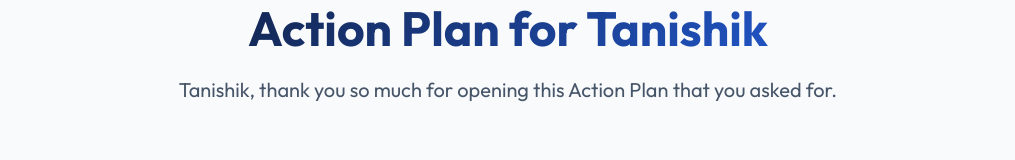
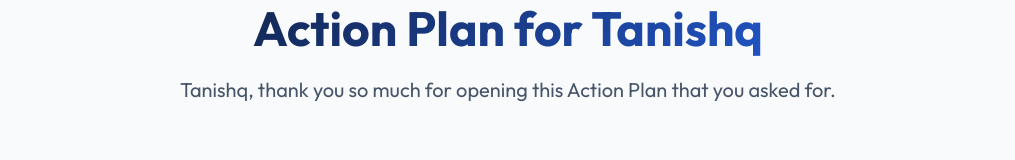
Before and after one commit to GravitechAI/Tanishq-actionplan, a plain HTML site: page index.html in a window 1280 px wide. Shown: the top 160 px of the page, without its empty margins (132-1147 px from the left). Drawn offline with Linux system fonts and the light colour scheme.

Commit message:
Update index.html

```diff
--- a/index.html
+++ b/index.html
@@ -347,8 +347,8 @@
 <body>
 
     <header class="container fade-in-up">
-        <h1>Action Plan for Tanishik</h1>
-        <p>Tanishik, thank you so much for opening this Action Plan that you asked for.</p>
+        <h1>Action Plan for Tanishq</h1>
+        <p>Tanishq, thank you so much for opening this Action Plan that you asked for.</p>
     </header>
 
     <main class="container">
@@ -552,7 +552,7 @@
             <h3>Ready to scale?</h3>
             <p style="margin-top: 16px;">If you’re thinking that we’ve sorted these problems and need to solve other
                 operational issues, I’ll be happy to build automations that solve those bottlenecks.</p>
-            <a href="#" class="cta-button">Let's Discuss Automations</a>
+            <a href="https://gravitechai.online/" class="cta-button">Let's Discuss Automations</a>
         </div>
     </footer>
 
```
